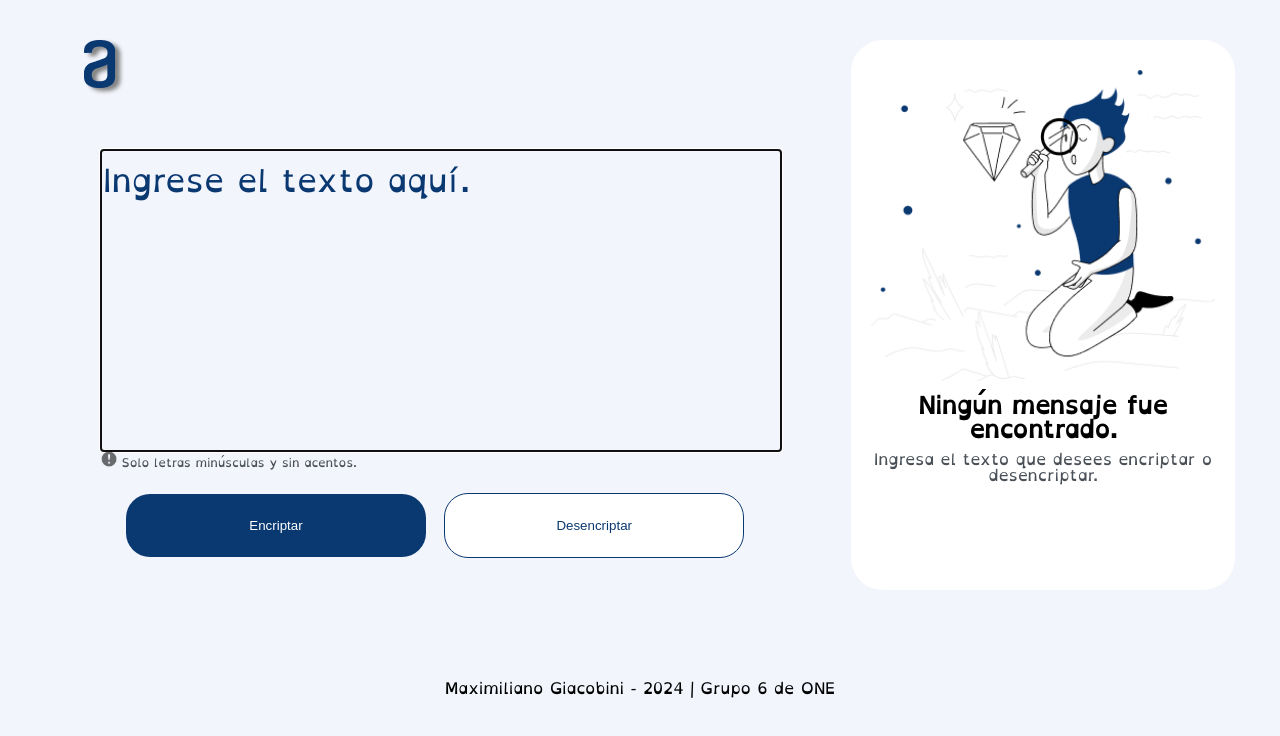
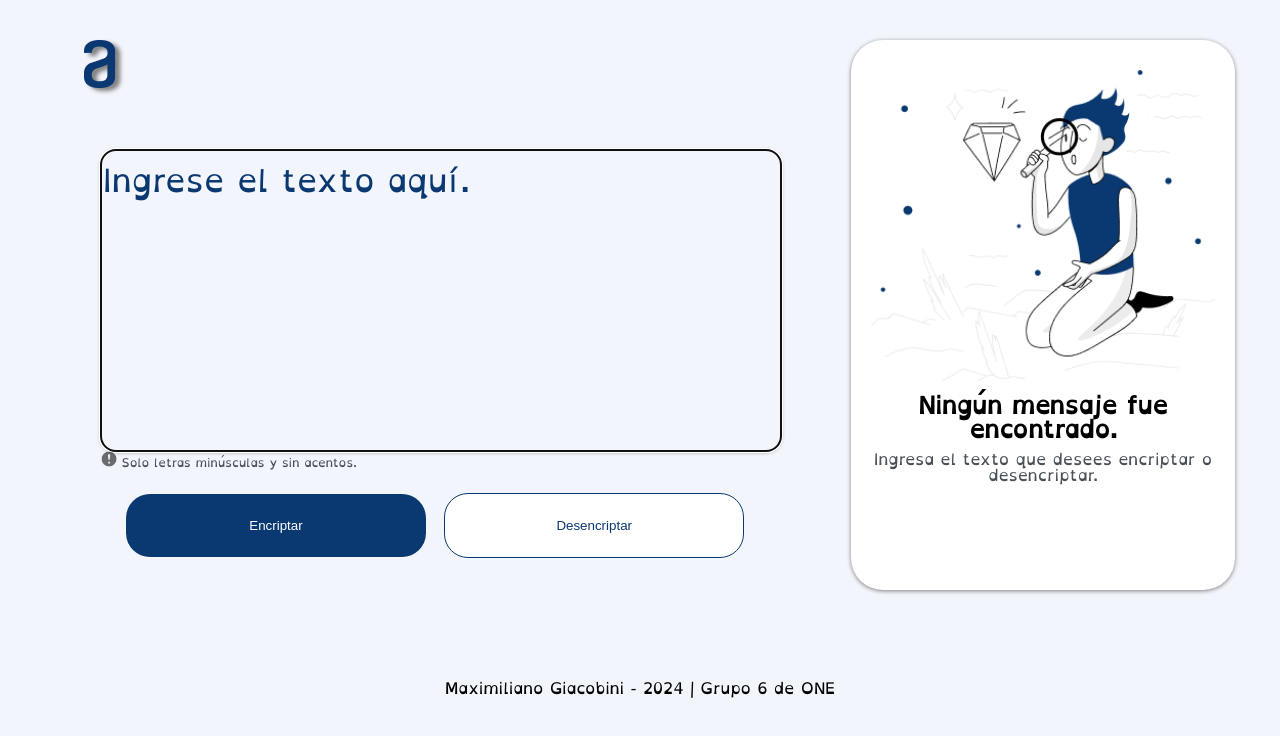
Before and after one commit to ket-id/ONE-Encriptador-G6, a plain HTML site: page index.html in a window 1280 px wide. Drawn offline with Linux system fonts and the light colour scheme.

Commit message:
Agrega sombra para distiguir text area principal y caja de enciptacion

```diff
--- a/style.css
+++ b/style.css
@@ -61,6 +61,8 @@
     color: #0A3871;
     border: none;
     resize: none;
+    border-radius: 15px;
+    box-shadow: 0px 1px 4px gray;
 }
 
 .botoneraEntrada {
@@ -132,6 +134,7 @@
     background-color: #ffffff;
     width: 30%;
     border-radius: 32px;
+    box-shadow: 0px 1px 4px gray;
 }
 
 .imagenSalidaDeTexto h2 {
```
